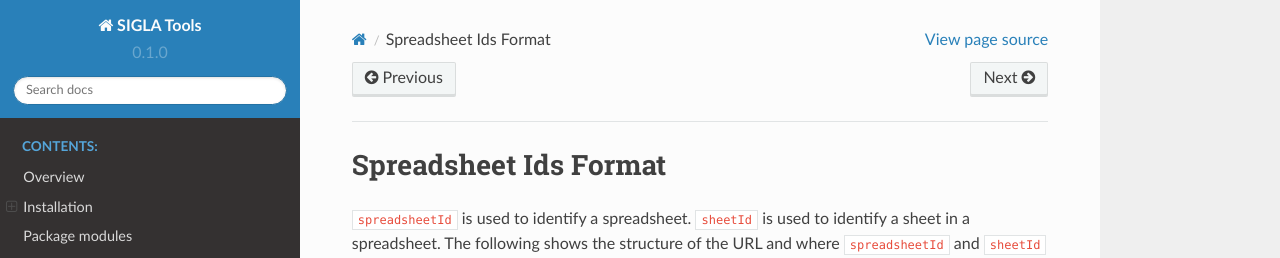
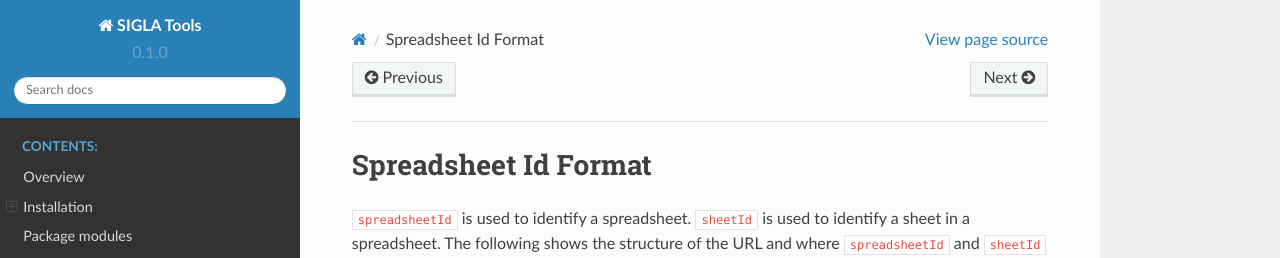
Before and after one commit to SIGLA-GU/siglatools, a Sphinx documentation site: the page built from docs/spreadsheet_id_format.md, in a window 1280 px wide. Shown: the top 258 px of the page. Built offline with Sphinx 7.4.7 and the Read the Docs theme 2.0.0, drawn with Linux system fonts in a browser that asks for light colours; pages that are not in the unit, such as notebooks, are missing from menus.

Commit message:
Remove s

```diff
--- a/docs/spreadsheet_id_format.md
+++ b/docs/spreadsheet_id_format.md
@@ -1,3 +1,3 @@
-# Spreadsheet Ids Format
+# Spreadsheet Id Format
 
 `spreadsheetId` is used to identify a spreadsheet. `sheetId` is used to identify a sheet in a spreadsheet. The following shows the structure of the URL and where `spreadsheetId` and `sheetId` can be found: `https://docs.google.com/spreadsheets/d/spreadsheetId/edit#gid=sheetId`.
```
